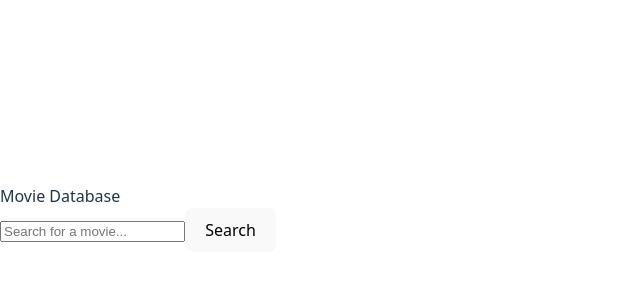
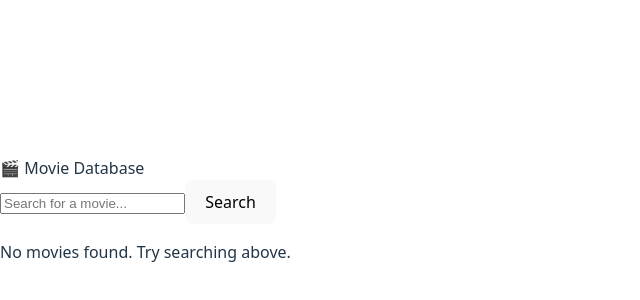
Before and after one commit to AdejareAyomikun/movie-database-app, a React (Vite) app: page / in a window 1280 px wide. Shown: the part 182-482 px from the top of the page, without its empty margins (0-640 px from the left). Built offline with nearby package versions, Linux system fonts and the light colour scheme.

Commit message:
Added MovieGrid component and integrated it with App to render movie search results

```diff
--- a/src/App.jsx
+++ b/src/App.jsx
@@ -1,81 +1,29 @@
-// App.jsx
 import { useState } from "react";
+import SearchBar from "./components/SearchBar";
 import { searchMovies } from "./services/omdb";
+import MovieGrid from "./components/MovieGrid";
 
-function App() {
-  const [query, setQuery] = useState("");
+export default function App() {
   const [movies, setMovies] = useState([]);
-  const [error, setError] = useState("");
-  const [loading, setLoading] = useState(false);
+  const [error, setError] = useState(null);
 
-  const handleSearch = async (e) => {
-    e.preventDefault();
-    if (!query.trim()) return;
-
-    setLoading(true);
-    setError("");
-    try {
-      const results = await searchMovies(query);
-      setMovies(results);
-    } catch (err) {
-      setError(err.message);
-      setMovies([]);
-    } finally {
-      setLoading(false);
-    }
+  const handleSearch = async (query) => {
+    if (!query) return;
+    const { movies, error } = await searchMovies(query);
+    setMovies(movies);
+    setError(error);
   };
 
   return (
-    <div className="min-h-screen bg-gray-100">
-      <header className="bg-blue-600 text-white p-4 text-center text-xl font-bold">
-        Movie Database
+    <div className="min-h-screen bg-gray-100 text-gray-900">
+      <header className="bg-indigo-600 text-white p-4 text-center text-xl font-bold">
+        🎬 Movie Database
       </header>
-
-      <main className="max-w-4xl mx-auto p-4">
-        {/* Search bar */}
-        <form onSubmit={handleSearch} className="flex gap-2 mb-6">
-          <input
-            type="text"
-            value={query}
-            onChange={(e) => setQuery(e.target.value)}
-            placeholder="Search for a movie..."
-            className="flex-grow p-2 border rounded"
-          />
-          <button
-            type="submit"
-            className="bg-blue-600 text-white px-4 py-2 rounded"
-          >
-            Search
-          </button>
-        </form>
-
-        {/* Loading state */}
-        {loading && <p className="text-gray-600">Loading...</p>}
-
-        {/* Error state */}
-        {error && <p className="text-red-600">{error}</p>}
-
-        {/* Movies grid */}
-        <div className="grid grid-cols-2 md:grid-cols-3 lg:grid-cols-4 gap-4">
-          {movies.map((movie) => (
-            <div key={movie.imdbID} className="bg-white rounded shadow p-2">
-              <img
-                src={
-                  movie.Poster !== "N/A"
-                    ? movie.Poster
-                    : "https://via.placeholder.com/150"
-                }
-                alt={movie.Title}
-                className="w-full h-60 object-cover rounded"
-              />
-              <h3 className="text-sm font-bold mt-2">{movie.Title}</h3>
-              <p className="text-xs text-gray-600">{movie.Year}</p>
-            </div>
-          ))}
-        </div>
+      <main className="p-4 max-w-4xl mx-auto">
+        <SearchBar onSearch={handleSearch} />
+        {error && <p className="text-red-500 mt-4">{error}</p>}
+        <MovieGrid movies={movies} />
       </main>
     </div>
   );
 }
-
-export default App;
--- /dev/null
+++ b/src/components/MovieCard.jsx
@@ -0,0 +1,15 @@
+export default function MovieCard({ movie }) {
+  return (
+    <div className="bg-white rounded-xl shadow hover:shadow-lg transition p-3">
+      <img
+        src={movie.Poster !== "N/A" ? movie.Poster : "https://via.placeholder.com/300x450?text=No+Image"}
+        alt={movie.Title}
+        className="w-full h-72 object-cover rounded-lg"
+      />
+      <div className="mt-2">
+        <h3 className="text-lg font-semibold">{movie.Title}</h3>
+        <p className="text-gray-600">{movie.Year}</p>
+      </div>
+    </div>
+  );
+}
--- /dev/null
+++ b/src/components/MovieGrid.jsx
@@ -0,0 +1,15 @@
+import MovieCard from "./MovieCard";
+
+export default function MovieGrid({ movies }) {
+  if (!movies || movies.length === 0) {
+    return <p className="text-center text-gray-500">No movies found. Try searching above.</p>;
+  }
+
+  return (
+    <div className="grid grid-cols-2 sm:grid-cols-3 md:grid-cols-4 gap-6">
+      {movies.map((movie) => (
+        <MovieCard key={movie.imdbID} movie={movie} />
+      ))}
+    </div>
+  );
+}
--- /dev/null
+++ b/src/components/SearchBar.jsx
@@ -0,0 +1,28 @@
+import { useState } from "react";
+
+export default function SearchBar({ onSearch }) {
+  const [query, setQuery] = useState("");
+
+  const handleSubmit = (e) => {
+    e.preventDefault();
+    onSearch(query);
+  };
+
+  return (
+    <form onSubmit={handleSubmit} className="flex gap-2 mb-6">
+      <input
+        type="text"
+        value={query}
+        onChange={(e) => setQuery(e.target.value)}
+        placeholder="Search for a movie..."
+        className="flex-1 px-4 py-2 border rounded-lg shadow-sm focus:outline-none focus:ring-2 focus:ring-indigo-400"
+      />
+      <button
+        type="submit"
+        className="bg-indigo-600 text-white px-4 py-2 rounded-lg shadow hover:bg-indigo-700"
+      >
+        Search
+      </button>
+    </form>
+  );
+}
--- a/src/services/omdb.js
+++ b/src/services/omdb.js
@@ -1,13 +1,17 @@
 export async function searchMovies(query) {
   const apiKey = import.meta.env.VITE_OMDB_API_KEY;
-  const url = `https://www.omdbapi.com/?apikey=${apiKey}&s=${query}`;
+  const url = `https://www.omdbapi.com/?apikey=${apiKey}&s=${encodeURIComponent(query)}`;
 
-  const res = await fetch(url);
-  const data = await res.json();
+  try {
+    const res = await fetch(url);
+    const data = await res.json();
 
-  if (data.Response === "False") {
-    throw new Error(data.Error);
+    if (data.Response === "False") {
+      return { movies: [], error: data.Error };
+    }
+
+    return { movies: data.Search, error: null };
+  } catch (err) {
+    return { movies: [], error: "Network error. Please try again." };
   }
-
-  return data.Search; // array of movies
 }
```
